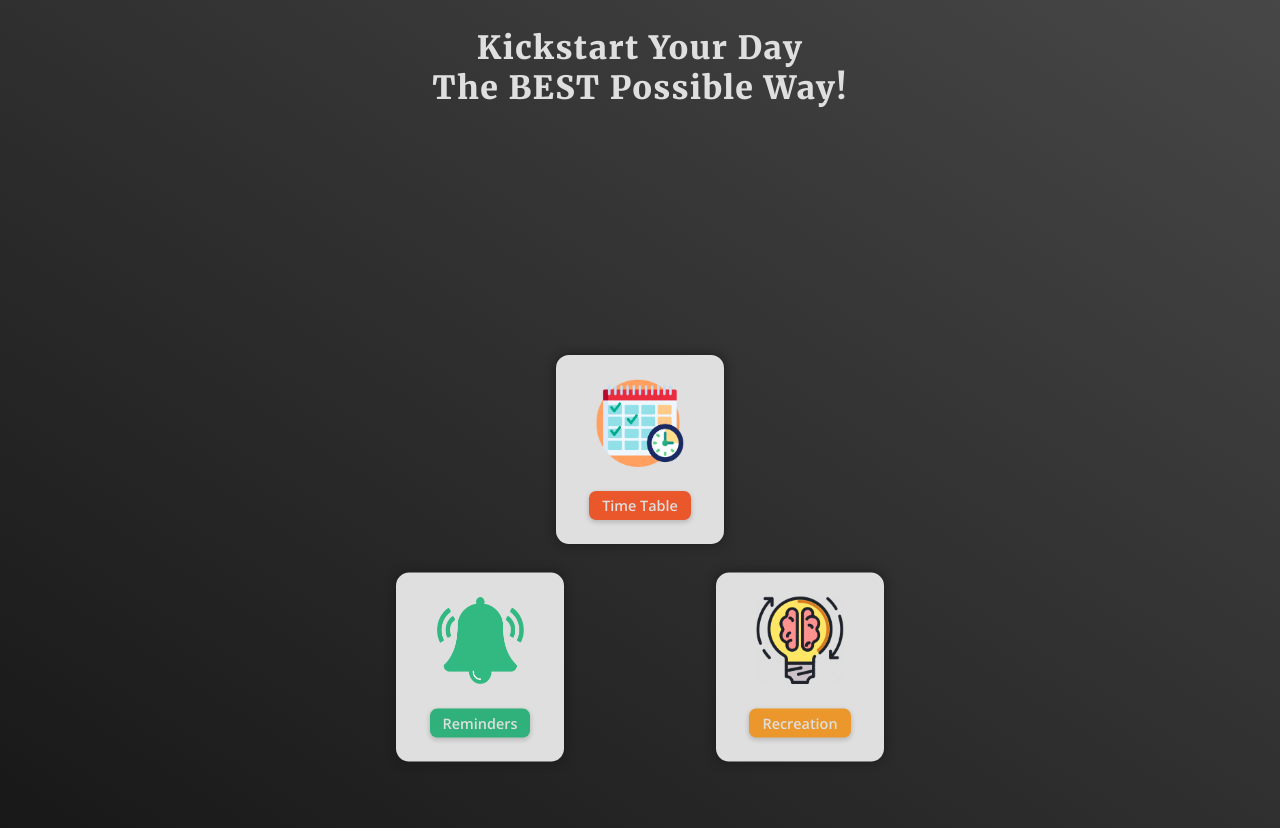
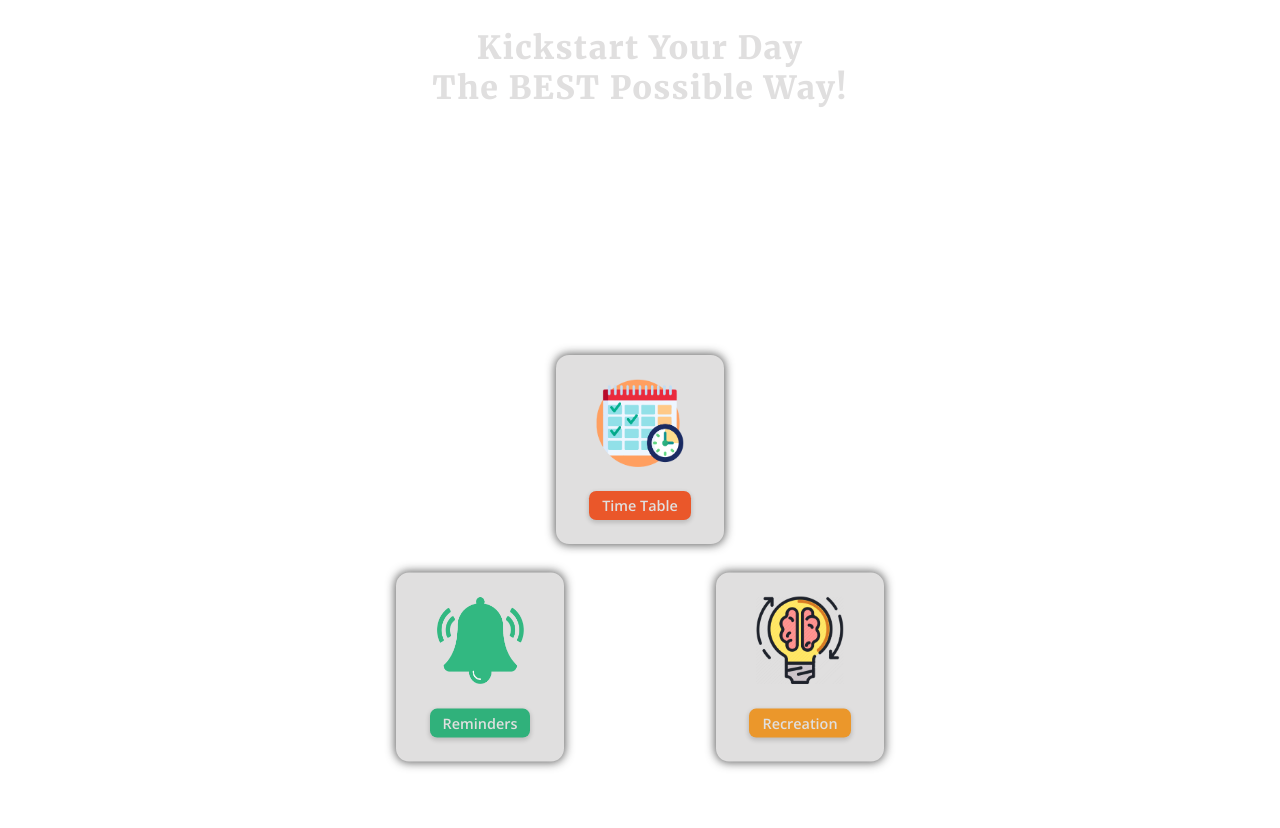
Before and after one commit to AadityaKhurana/Imagine.py, a Flask app: page / in a window 1280 px wide. After the commit the page ends 769 px from the top, so only its background shows below. Run offline with Flask 2, Linux system fonts and the light colour scheme; style sheets or scripts are compiled from the project's sources; parts of the project's set-up code (start-up, migrations or seed data) failed here and were passed over.

Commit message:
make minor changes

```diff
--- a/static/css/index_styles.scss
+++ b/static/css/index_styles.scss
@@ -1,8 +1,6 @@
 @import "_utilities";
 
 body {
-	height: 100vh;
-	background: linear-gradient(to top right, $darkest, $dark);
 	overflow: hidden;
 }
 
```
